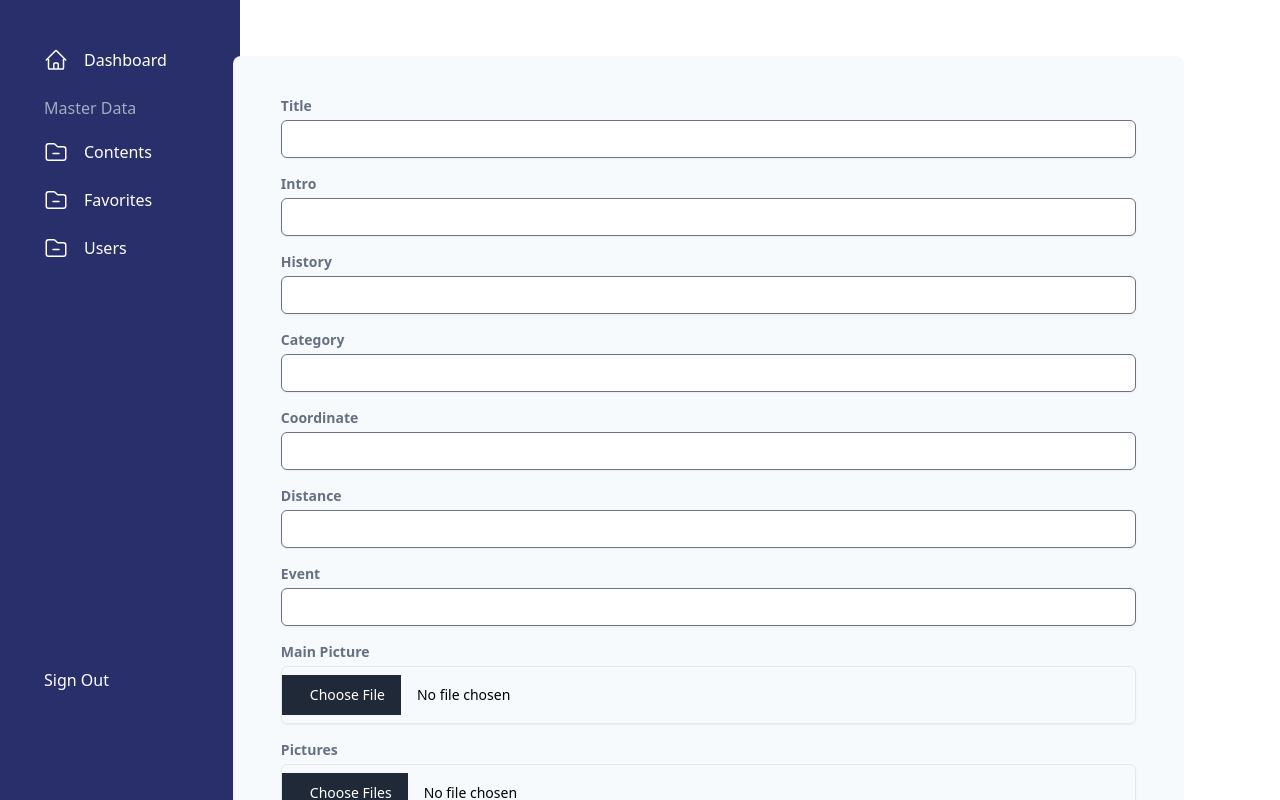
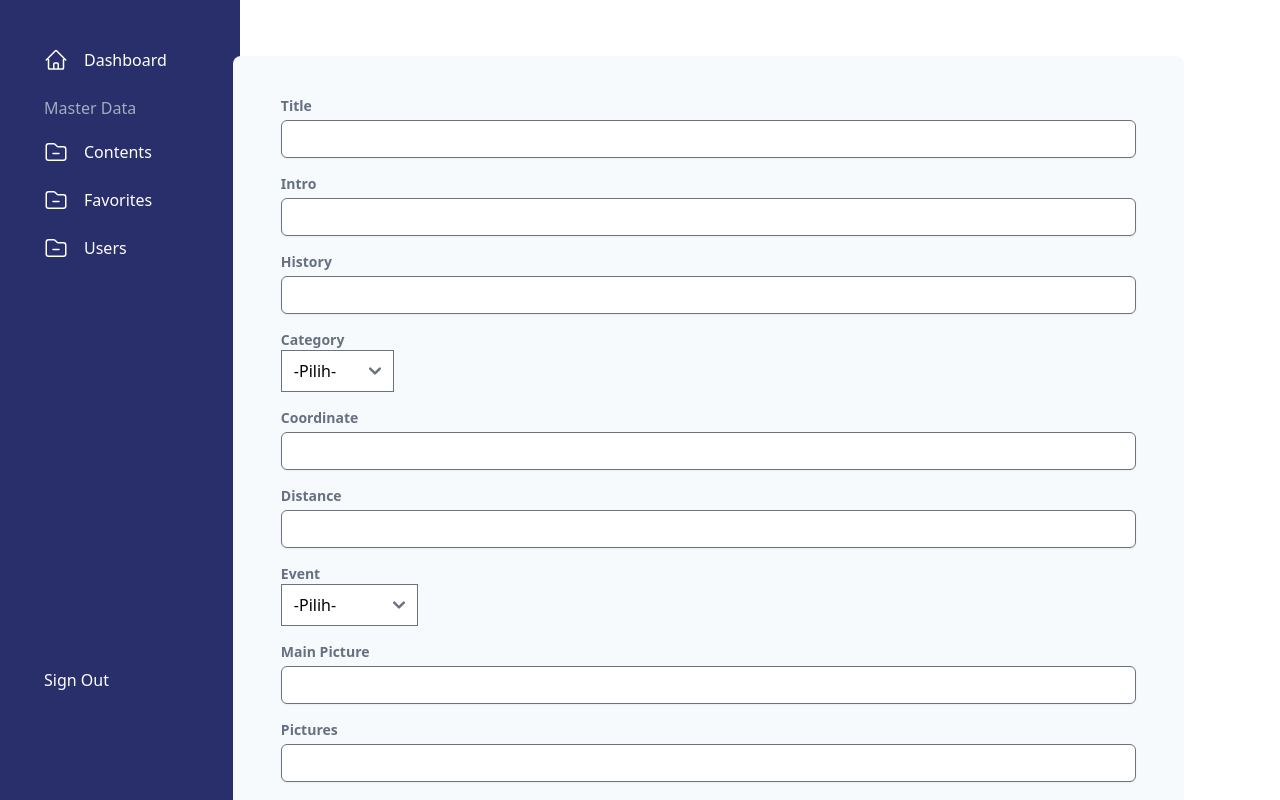
Before and after one commit to SaefulA0/canopus-web, a Next.js app: page /dashboard/contents/createContents in a window 1280 px wide. Shown: the top 800 px of the page. Built offline with nearby package versions, Linux system fonts and the light colour scheme; no server answers; sample sign-in values are in the browser's storage.

Commit message:
done buat add content

```diff
--- a/pages/dashboard/contents/createContents.js
+++ b/pages/dashboard/contents/createContents.js
@@ -17,8 +17,8 @@ export default function createContents ({ token }) {
     const [coordinate, setCoordinate] = useState('');
     const [distance, setDistance] = useState('');
     const [event, setEvent] = useState('');
-    const [mainImg, setMainimg] = useState('');
-    const [img, setImg] = useState('');
+    const [mainpicture, setMainpicture] = useState('');
+    const [pictures, setPictures] = useState('');
     const [trivia, setTrivia] = useState('');
     const [videoid, setVideoid] = useState('');
 
@@ -26,24 +26,6 @@ export default function createContents ({ token }) {
       if (status === "unauthenticated") signOut(), Router.replace("/dashboard/login");
     }, [status]);
 
-    const handleFileChange = (e) => {
-
-      const imageData = e.target.files[0]
-      const imageData1 = e.target.files[0]
-
-      if (!imageData.type.match('image.*')){
-          setMainimg('');
-
-          return
-      }
-      if (!imageData1.type.match('image.*')){
-          setImg('');
-
-          return
-      }
-      setMainimg(imageData);
-      setImg(imageData1);
-  }
 
   const createPost = async (e) => {
     e.preventDefault();
@@ -56,8 +38,8 @@ export default function createContents ({ token }) {
       coordinate: coordinate,
       distance: distance,
       event: event,
-      mainImg: mainImg,
-      img: img,
+      mainpicture: mainpicture,
+      pictures: pictures,
       trivia: trivia,
       videoid: videoid,
     }
@@ -139,13 +121,18 @@ export default function createContents ({ token }) {
                       <span className="block text-sm font-semibold text-[#667080]">
                         Category
                       </span>
-                        <input
-                          type="text"
+                      <select
+                        id="category"
                         name="category"
                         value={category}
                         onChange={(e) => setCategory(e.target.value)}
-                          className="mt-1 px-3 py-2 border shadow-sm border-slate-300 focus:outline-none focus:border-sky-500 focus:ring-sky-500 block w-full rounded-md sm:text-sm focus:ring-1"
-                        />
+                      >
+                        <option value="-Pilih-">-Pilih-</option>
+                        <option value="Rasi">Rasi</option>
+                        <option value="Planet">Planet</option>
+                        <option value="Bintang">Bintang</option>
+                        <option value="Lainnya">Lainnya</option>
+                      </select>
                     </label>
                   </div>
                     <div className="my-2">
@@ -181,41 +168,55 @@ export default function createContents ({ token }) {
                       <span className="block text-sm font-semibold text-[#667080]">
                         Event
                       </span>
-                        <input
-                          type="text"
+                      <select
+                        id="event"
                         name="event"
                         value={event}
                         onChange={(e) => setEvent(e.target.value)}
+                      >
+                        <option value="-Pilih-">-Pilih-</option>
+                        <option value="Merkurius">Merkurius</option>
+                        <option value="Venus">Venus</option>
+                        <option value="Bumi">Bumi</option>
+                        <option value="Mars">Mars</option>
+                        <option value="Jupiter">Jupiter</option>
+                        <option value="Saturnus">Saturnus</option>
+                        <option value="Neptunus">Neptunus</option>
+                        <option value="Ceres">Ceres</option>
+                        <option value="Eris">Eris</option>
+                        <option value="Pluto">Pluto</option>
+                        <option value="Makemake">Makemake</option>
+                        <option value="Haumea">Haumea</option>
+                      </select>
+                    </label>
+                  </div>
+                    <div className="my-2">
+                      <label className="block">
+                        <span className="block text-sm font-semibold text-[#667080]">
+                          Main Picture
+                        </span>
+                        <input
+                          type="text"
+                          id="main_picture"
+                          name="mainPicture"
+                          value={mainpicture}
+                          onChange={(e) => setMainpicture(e.target.value)}
                           className="mt-1 px-3 py-2 border shadow-sm border-slate-300 focus:outline-none focus:border-sky-500 focus:ring-sky-500 block w-full rounded-md sm:text-sm focus:ring-1"
                         />
                       </label>
                     </div>
                     <div className="my-2">
-                      <label className="block" for="file_input">
-                        <span className="block text-sm font-semibold text-[#667080]">
-                          Main Picture
-                        </span>
-                        <input
-                          type="file"
-                          id="file_input"
-                          name="mainPicture"
-                          onChange={handleFileChange}
-                          className="mt-1 px-3 py-2 border shadow-sm border-slate-300 focus:outline-none focus:border-sky-500 focus:ring-sky-500 block w-full rounded-md sm:text-sm focus:ring-1"
-                        />
-                      </label>
-                    </div>
-                    <div className="my-2">
-                      <label className="block" for="multiple_files">
+                      <label className="block">
                         <span className="block text-sm font-semibold text-[#667080]">
                           Pictures
                         </span>
                         <input
-                          type="file"
-                          id="multiple_files"
+                          type="text"
+                          id="pictures"
                           name="pictures"
-                          onChange={handleFileChange}
+                          value={pictures}
+                          onChange={(e) => setPictures(e.target.value)}
                           className="mt-1 px-3 py-2 border shadow-sm border-slate-300 focus:outline-none focus:border-sky-500 focus:ring-sky-500 block w-full rounded-md sm:text-sm focus:ring-1"
-                          multiple
                         />
                       </label>
                     </div>
--- a/pages/dashboard/contents/editContent/[id].js
+++ b/pages/dashboard/contents/editContent/[id].js
@@ -57,6 +57,7 @@ export default function editContents({
         console.log("error");
       } else {
         console.log("Berhasil");
+        router.back();
       }
     });
   };
--- a/pages/dashboard/users/createUsers.js
+++ b/pages/dashboard/users/createUsers.js
@@ -11,6 +11,7 @@ export default function createUsers({ token }){
     const [username, setUsername] = useState('');
     const [email, setEmail] = useState('');
     const [password, setPassword] = useState('');
+    const [confirm_password, setConfirmPassword] = useState('');
     const [avatar, setAvatar] = useState('');
     const [banner, setBanner] = useState('');
     const [bio, setBio] = useState('');
@@ -19,25 +20,6 @@ export default function createUsers({ token }){
       if (status === "unauthenticated") signOut(), Router.replace("/dashboard/login");
     }, [status]);
 
-    const handleFileChange = (e) => {
-
-      const imageData = e.target.files[0]
-      const imageData1 = e.target.files[0]
-
-      if (!imageData.type.match('image.*')){
-          setAvatar('');
-
-          return
-      }
-      if (!imageData1.type.match('image.*')){
-          setBanner('');
-
-          return
-      }
-      setAvatar(imageData);
-      setBanner(imageData1);
-  }
-
     const createPost = async (e) => {
       e.preventDefault();
 
@@ -45,6 +27,7 @@ export default function createUsers({ token }){
         username: username,
         email: email,
         password: password,
+        confirm_password: confirm_password,
         avatar: avatar,
         banner: banner,
         bio: bio,
@@ -123,29 +106,43 @@ export default function createUsers({ token }){
                       </label>
                     </div>
                     <div className="my-2">
-                      <label className="block" for="file_input">
+                    <label className="block">
                         <span className="block text-sm font-semibold text-[#667080]">
-                          Avatar
+                          Confirm Password
                         </span>
                         <input
-                          type="file"
-                          id="file_input"
-                          name="avatar"
-                          onChange={handleFileChange}
+                          type="password"
+                          name="confirm_password"
+                          value={confirm_password}
+                          onChange={(e) => setConfirmPassword(e.target.value)}
                           className="mt-1 px-3 py-2 border shadow-sm border-slate-300 focus:outline-none focus:border-sky-500 focus:ring-sky-500 block w-full rounded-md sm:text-sm focus:ring-1"
                         />
                       </label>
                     </div>
                     <div className="my-2">
-                      <label className="block" for="multiple_files">
+                      <label className="block">
+                        <span className="block text-sm font-semibold text-[#667080]">
+                          Avatar
+                        </span>
+                        <input
+                          type="text"
+                          id="avatar"
+                          name="avatar"
+                          onChange={(e) => setAvatar(e.target.value)}
+                          className="mt-1 px-3 py-2 border shadow-sm border-slate-300 focus:outline-none focus:border-sky-500 focus:ring-sky-500 block w-full rounded-md sm:text-sm focus:ring-1"
+                        />
+                      </label>
+                    </div>
+                    <div className="my-2">
+                      <label className="block">
                         <span className="block text-sm font-semibold text-[#667080]">
                           Banner
                         </span>
                         <input
-                          type="file"
-                          id="multiple_files"
+                          type="text"
+                          id="banner"
                           name="banner"
-                          onChange={handleFileChange}
+                          onChange={(e) => setBanner(e.target.value)}
                           className="mt-1 px-3 py-2 border shadow-sm border-slate-300 focus:outline-none focus:border-sky-500 focus:ring-sky-500 block w-full rounded-md sm:text-sm focus:ring-1"
                         />
                       </label>
--- a/pages/dashboard/users/index.js
+++ b/pages/dashboard/users/index.js
@@ -6,7 +6,7 @@ import { useEffect } from "react";
 import Router from "next/router";
 
 
-export default function index ({ dataUser }) {
+export default function index ({ dataUser, token }) {
   const { data: session, status } = useSession();
   useEffect(() => {
     if (status === "unauthenticated") Router.replace("/dashboard/login");
@@ -17,7 +17,7 @@ export default function index ({ dataUser }) {
             <div className="w-auto min-h-screen mx-8 mt-12 pt-2 mb-14">
           <div className="w-full min-h-screen">
             {/* tabel */}
-            <TableUsers dataUser={dataUser}/>
+            <TableUsers dataUser={dataUser} token={token}/>
           </div>
         </div>
         </Layout>
@@ -55,6 +55,7 @@ export async function getServerSideProps(req, res) {
   return {
     props: {
       dataUser: dataUser.data,
+      token: token,
     },
   };
 }
```
Also changed, not shown: components/table/tableUsers.js (+21 -2 lines). Lines whose indentation alone changed are shown as unchanged.
